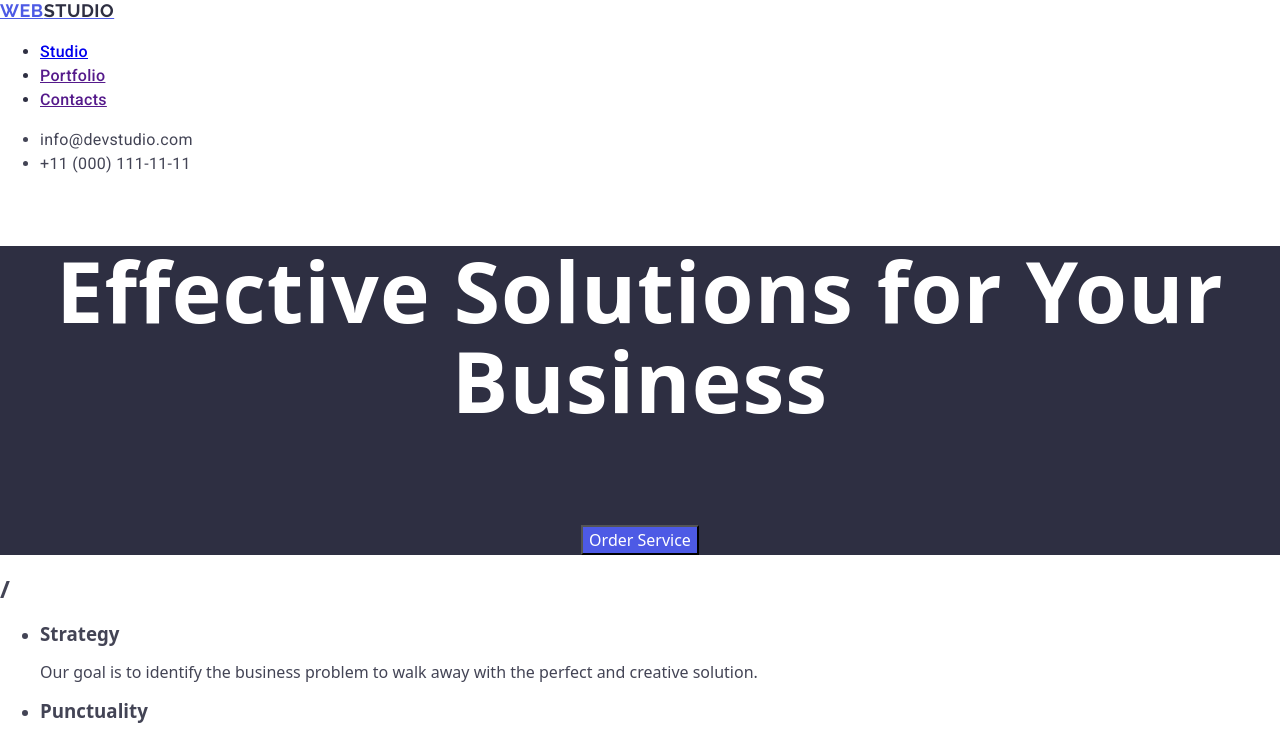
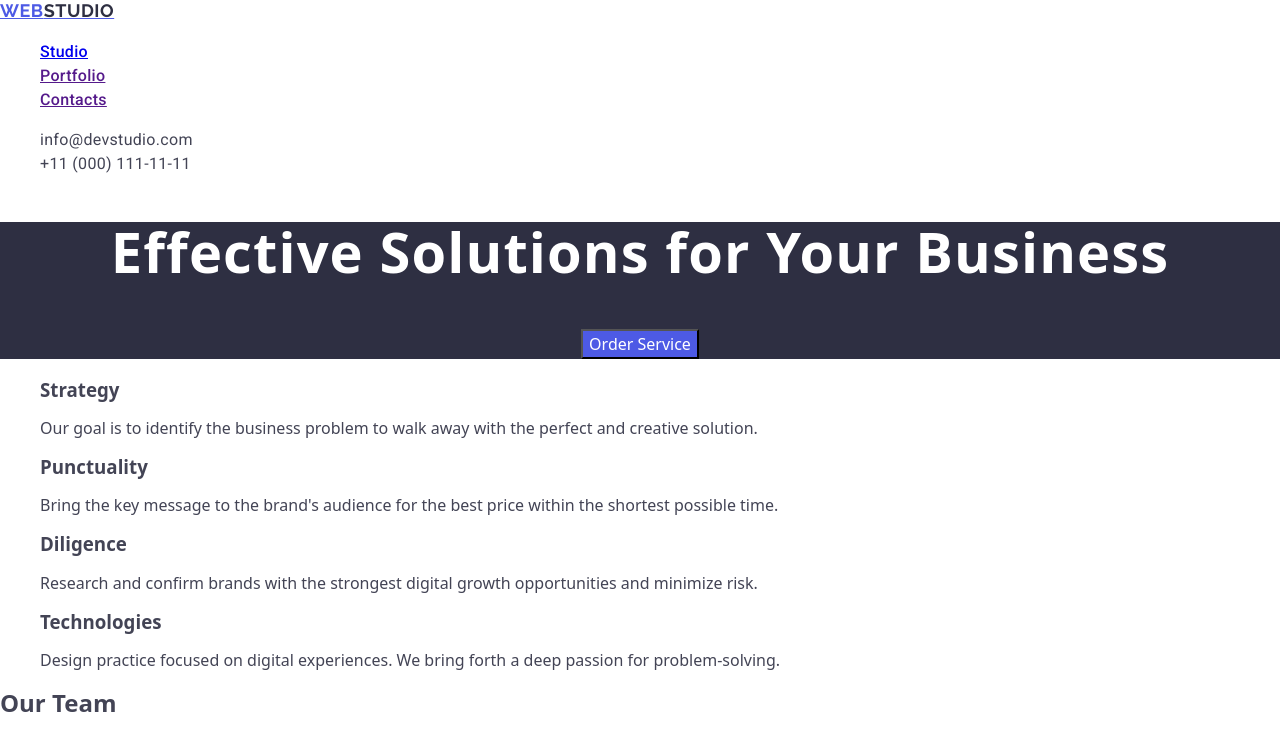
Before and after one commit to Violettakr/goit-markup-hw-02, a plain HTML site: page index.html in a window 1280 px wide. Shown: the top 734 px of the page. Drawn offline with nearby package versions, Linux system fonts and the light colour scheme.

Commit message:
hero-title

```diff
--- a/css/styles.css
+++ b/css/styles.css
@@ -50,13 +50,13 @@ body {
 }
     .hero {
         background-color:#2e2f42;
-        font-size: 56px;
-        line-height: 1.07;
         text-align: center;
-        letter-spacing: 0.02em;
     }
     .hero-title {
         color: #ffffff;
+        font-size: 56px;
+        line-height: 1.07;
+        letter-spacing: 0.02em
     }
     .hero-button{
         background-color: #4d5ae5;
@@ -70,3 +70,6 @@ body {
     .hero-button:focus {
         background-color: #404BBF;
     }
+    ul {
+        list-style: none;
+    }
--- a/index.html
+++ b/index.html
@@ -52,7 +52,7 @@
         </section>
 
         <section class="features">
-            <h2 class="features-title">/</h2>
+            <h2 class="features-title"></h2>
             <ul class="features-list">
                 <li>
                     <h3 class="feature-list">Strategy</h3>
```
